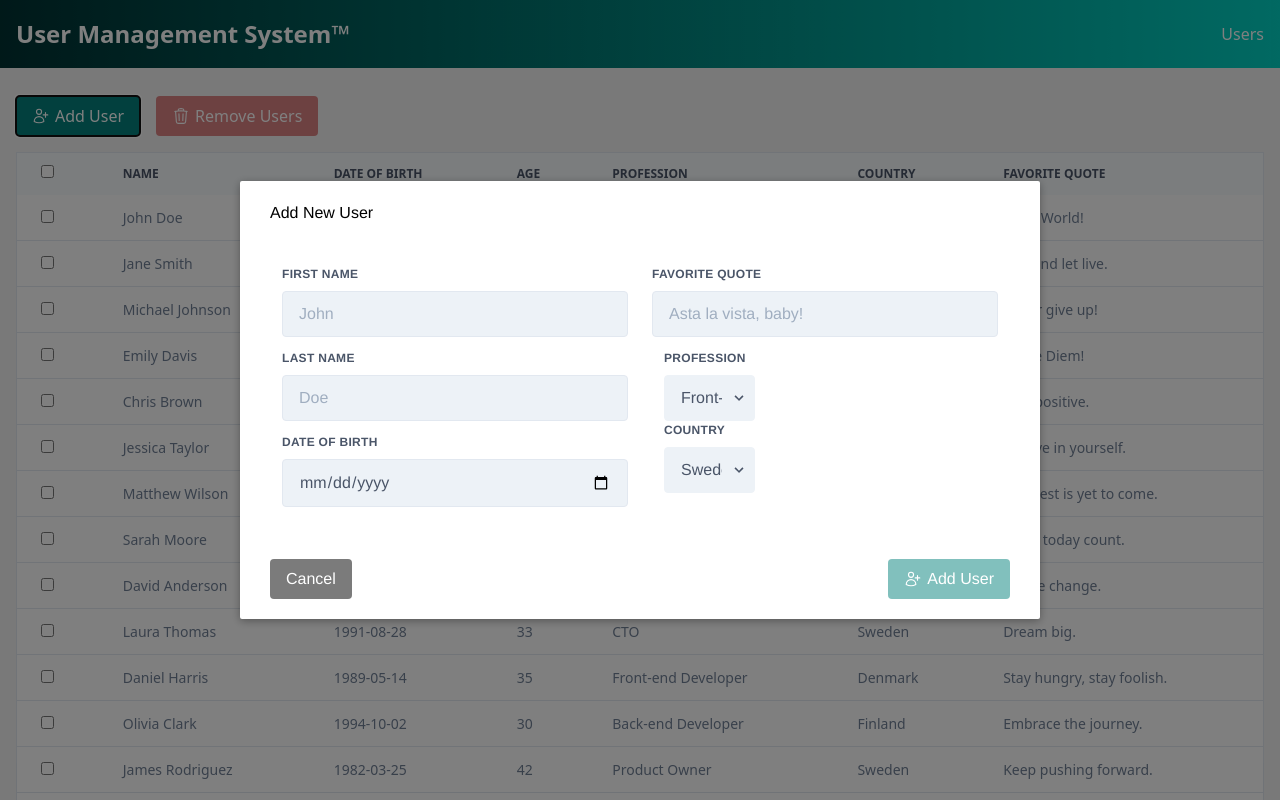
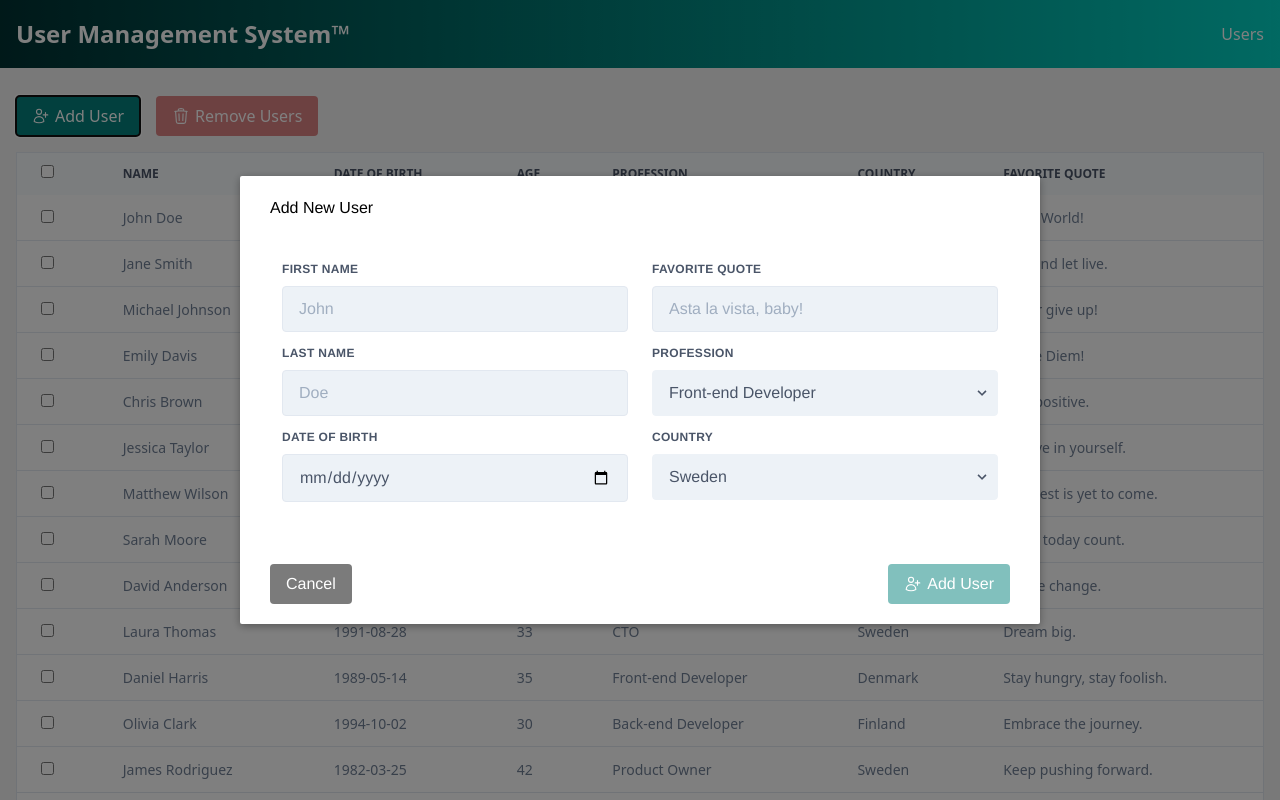
Before and after one commit to viktorgullmark/ums, a Vue app: page / in a window 1280 px wide. Both pictures are taken after a click on the button "Add User". Shown: the top 800 px of the page. Built offline with nearby package versions, Linux system fonts and the light colour scheme.

Commit message:
Remove dropdown styles

```diff
--- a/src/components/DropDown.vue
+++ b/src/components/DropDown.vue
@@ -1,5 +1,5 @@
 <template>
-  <div class="w-full md:w-1/3 px-3 mb-6 md:mb-0">
+  <div>
     <label
       class="block uppercase tracking-wide text-gray-700 text-xs font-bold mb-2"
       v-text="label"
@@ -7,7 +7,7 @@
     <div class="relative">
       <select
         id="grid-state"
-        class="block appearance-none w-full bg-gray-200 border border-gray-200 text-gray-700 py-3 px-4 pr-8 rounded leading-tight focus:outline-none focus:bg-white focus:border-gray-500"
+        class="block appearance-none w-full bg-gray-200 border border-gray-200 text-gray-700 py-3 px-4 mb-3 pr-8 rounded leading-tight focus:outline-none focus:bg-white focus:border-gray-500"
         @change="changeSelect($event.target.value)"
       >
         <option :value="options[0].value" v-text="options[0].text" />
```
